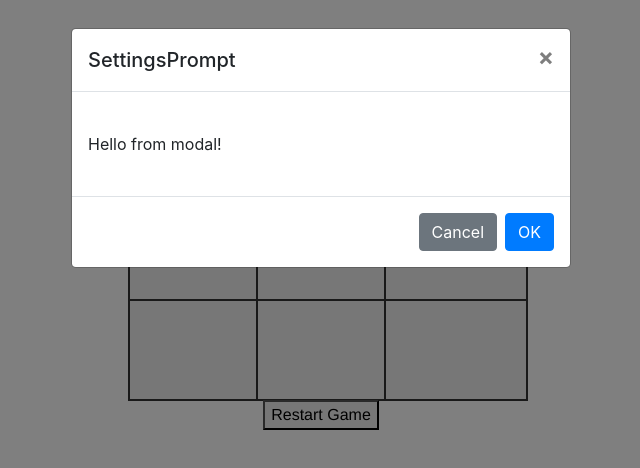
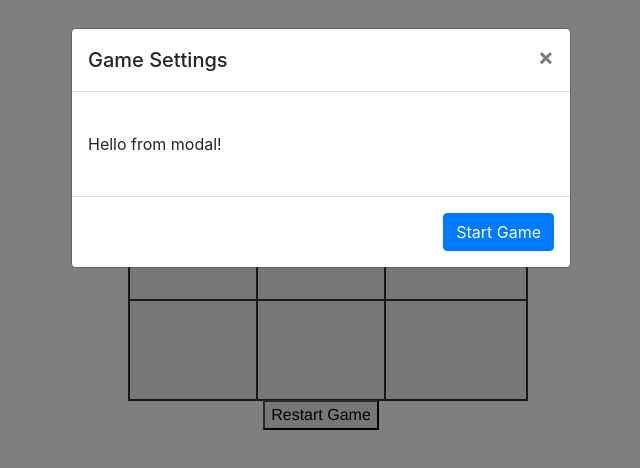
Before and after one commit to jamie-fernandez/tic-tac-toe, a Vue app: page / in a window 1280 px wide. Shown: the top 468 px of the page, without its empty margins (319-959 px from the left). Built offline with nearby package versions, Linux system fonts and the light colour scheme.

Commit message:
When User clicks Start Game mutation is fired

```diff
--- a/src/components/SettingsPrompt.vue
+++ b/src/components/SettingsPrompt.vue
@@ -1,14 +1,27 @@
 <template>
     <b-modal
         id="SettingsPrompt"
-        title="SettingsPrompt"
+        title="Game Settings"
+        ok-title="Start Game"
+        ok-only
+        @ok="startGame"
     >
         <p class="my-4">Hello from modal!</p>
     </b-modal>
 </template>
 
 <script>
+import { mapMutations } from 'vuex';
+
 export default {
     name: 'SettingsPrompt',
+    methods: {
+        startGame() {
+            this.SET_GAME_ACTIVE(true);
+        },
+        ...mapMutations([
+            'SET_GAME_ACTIVE',
+        ]),
+    }
 }
 </script>
```
